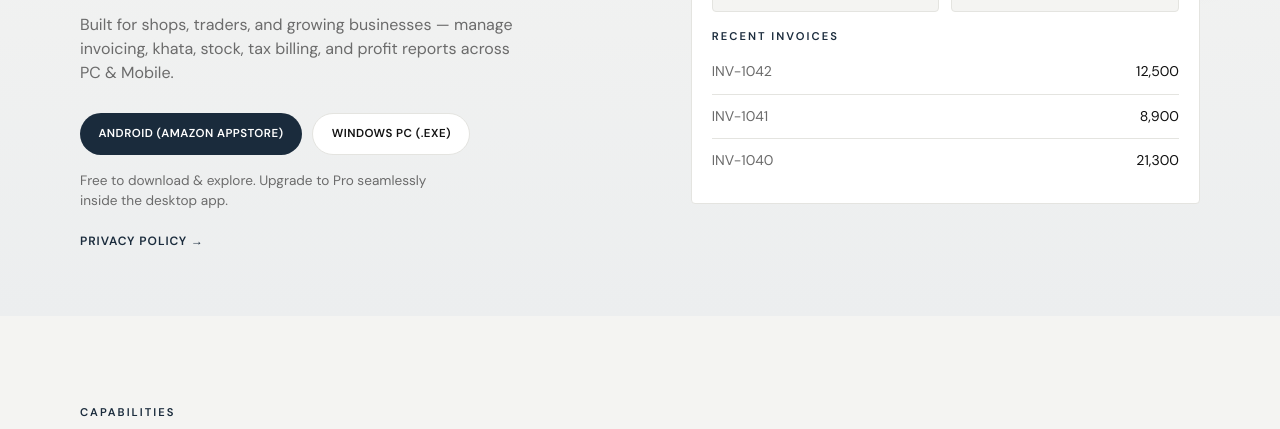
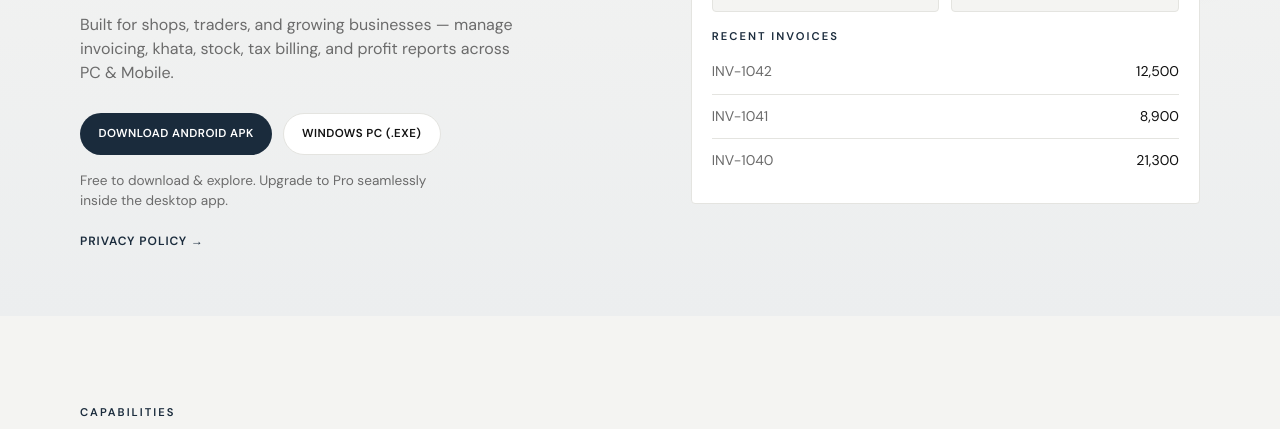
Before and after one commit to develpor342/appbazaarstudio, a plain HTML site: page asankarobar.html in a window 1280 px wide. Shown: the part 321-750 px from the top of the page. Drawn offline with Linux system fonts and the light colour scheme.

Commit message:
Add Asan Karobar v1.0.4 Android APK download to the site.
Co-authored-by: Cursor <cursoragent@cursor.com>

```diff
--- a/asankarobar.html
+++ b/asankarobar.html
@@ -200,7 +200,7 @@
           <p class="tagline">Billing, accounting &amp; inventory</p>
           <p class="lead">Built for shops, traders, and growing businesses — manage invoicing, khata, stock, tax billing, and profit reports across PC &amp; Mobile.</p>
           <div class="cta-row">
-            <a class="btn btn-ink" href="#download-android" id="download-android">Android (Amazon Appstore)</a>
+            <a class="btn btn-ink" href="downloads/asan-karobar-1.0.4-arm64.apk" id="download-android" download>Download Android APK</a>
             <a class="btn btn-ghost" href="#download-windows" id="download-windows">Windows PC (.exe)</a>
           </div>
           <p class="note">Free to download &amp; explore. Upgrade to Pro seamlessly inside the desktop app.</p>
```
Also changed, not shown: 1 other file.
